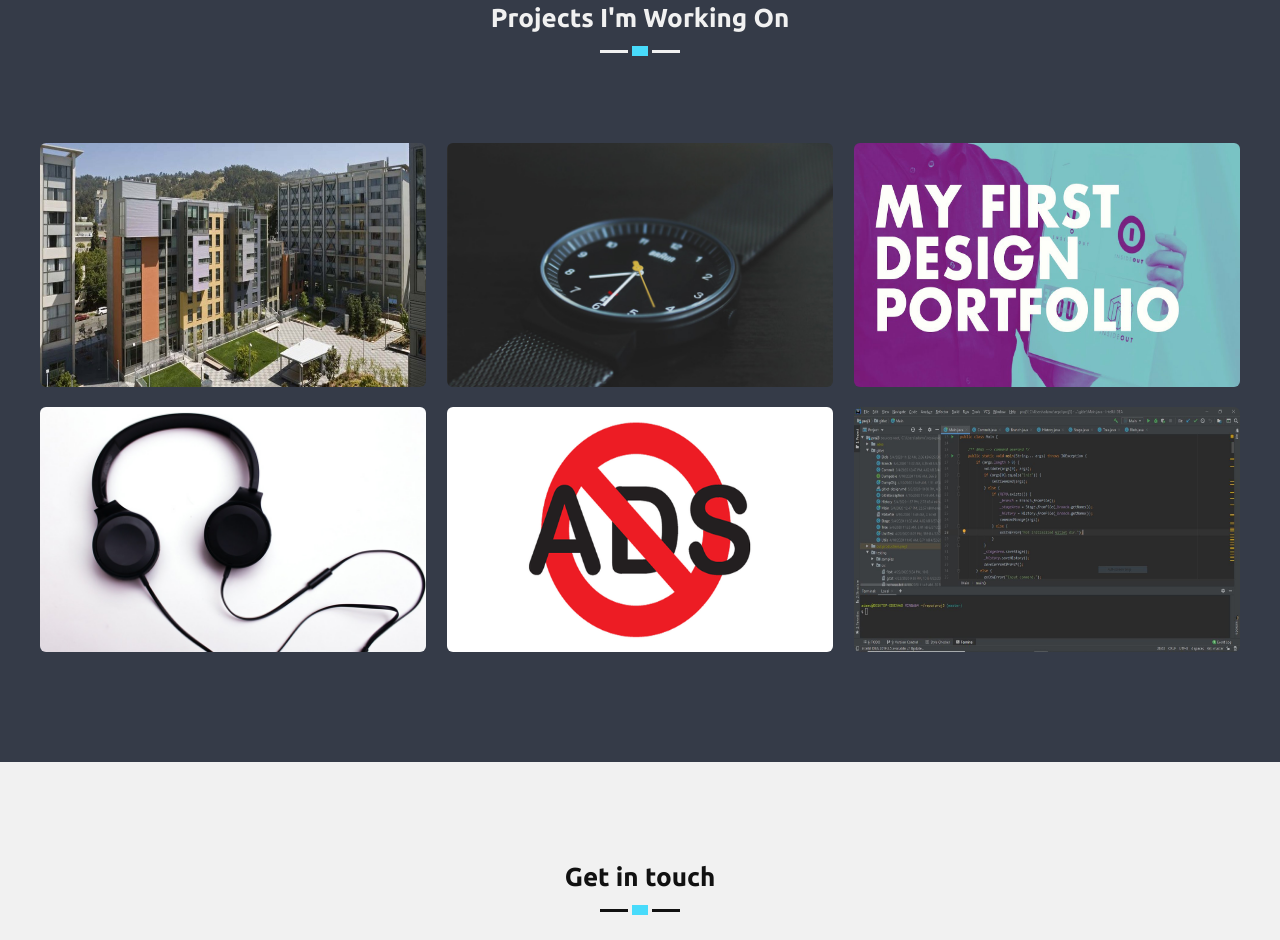
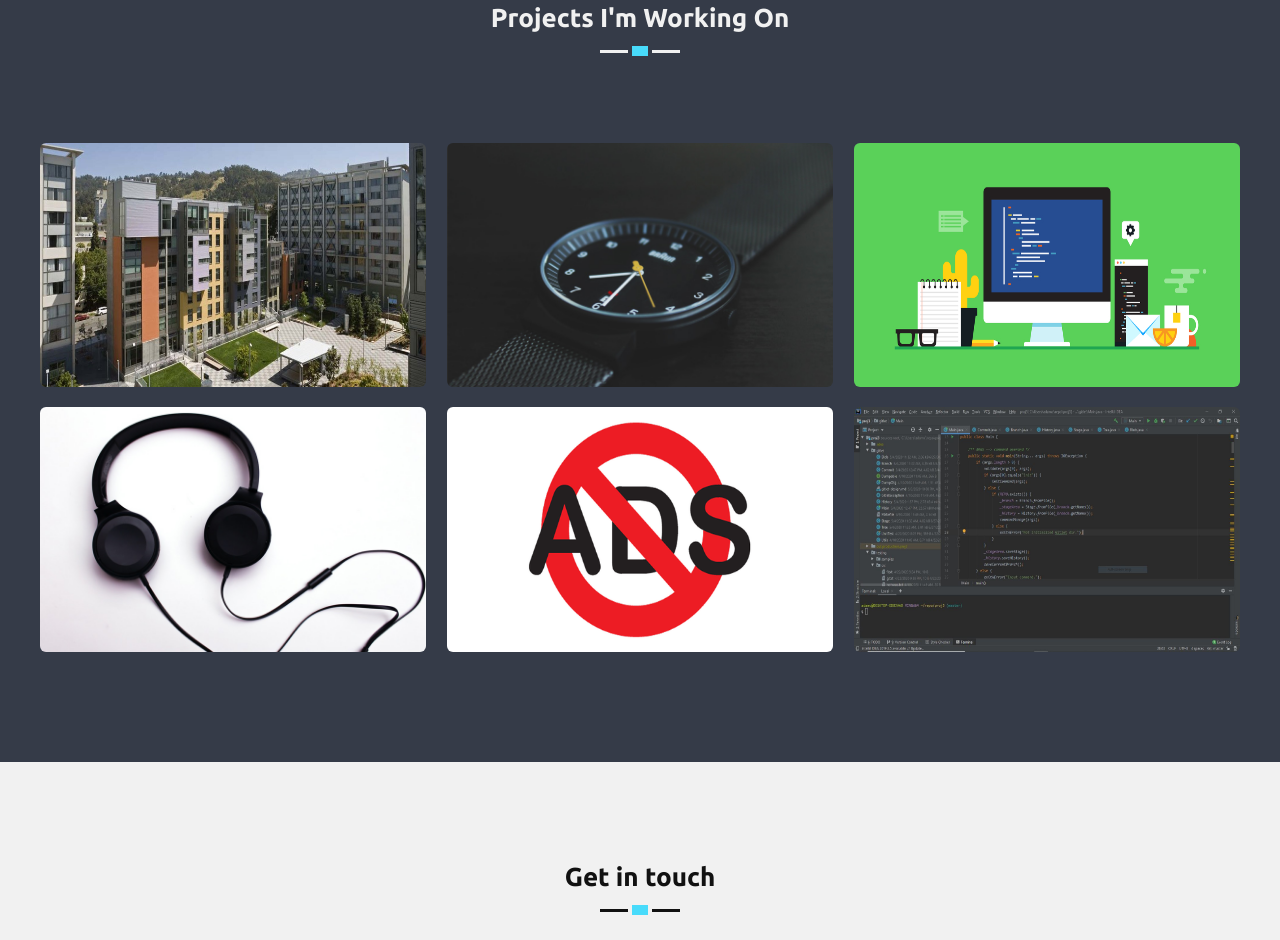
Before and after one commit to engineerdragon01/engineerdragon01.github.io, a plain HTML site: page index.html in a window 1280 px wide. Shown: the part 3633-4573 px from the top of the page. Drawn offline with nearby package versions, Linux system fonts and the light colour scheme.

Commit message:
changing one image

```diff
--- a/index.html
+++ b/index.html
@@ -282,7 +282,7 @@
           </div>
 
           <div id="projThree" class="work">
-            <img src="images/works/portfolioPic.jpg" alt="">
+            <img src="images/works/portfolioDesk.jpg" alt="">
             <div class="info">
               <h3>My Portfolio V2</h3>
               <div class="cat">Introducing You to Me</div>
@@ -384,7 +384,7 @@
           <h3>Web Application</h3>
         </div>
         <div class="modal-body">
-          <img src="images/works/portfolioPic.jpg" alt="">
+          <img src="images/works/portfolioDesk.jpg" alt="">
           <p>
             This is the third iteration of my attempts
             to construct the personal portfolio website
```
Also changed, not shown: images/works/portfolioDesk.jpg (added).
